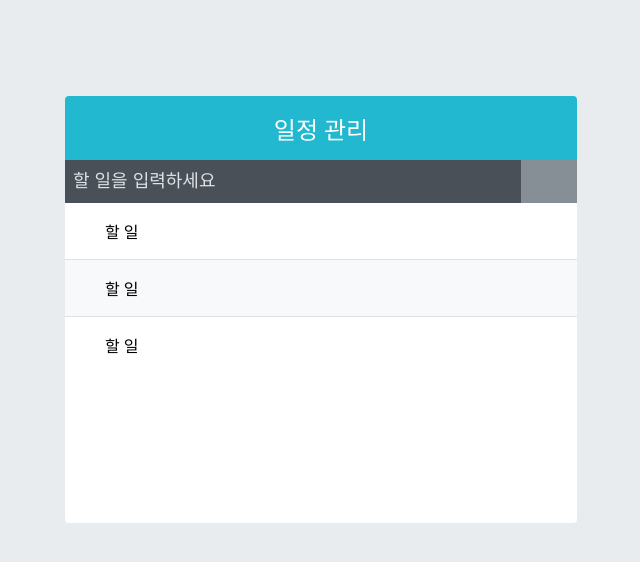
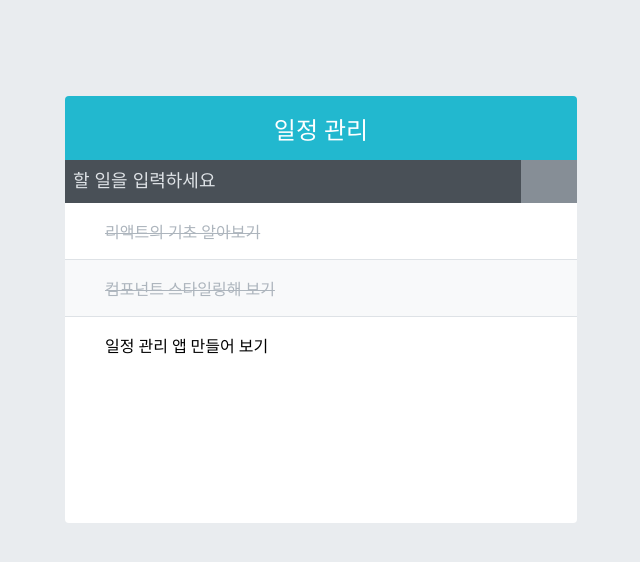
Before and after one commit to heeng2/todo-app, a React (Create React App) app: page / in a window 1280 px wide. Shown: the top 562 px of the page, without its empty margins (319-959 px from the left). Built offline with nearby package versions, Linux system fonts and the light colour scheme; some icons are missing.

Commit message:
10.3.1 props이용하여 todolist전달

```diff
--- a/src/components/TodoList.js
+++ b/src/components/TodoList.js
@@ -2,12 +2,12 @@
 import TodoListItem from "./TodoListItem";
 import './TodoList.scss';
 
-const TodoList = () =>{
+const TodoList = ({todos}) =>{
     return (
         <div className="TodoList">
-            <TodoListItem/>
-            <TodoListItem/>
-            <TodoListItem/>
+            {todos.map(todo=>(
+                <TodoListItem todo={todo} key={todo.id}/>
+            ))}
         </div>
     )
 }
--- a/src/components/TodoListItem.js
+++ b/src/components/TodoListItem.js
@@ -4,14 +4,16 @@
     MdCheckBox,
     MdRemoveCircleOutline
 } from "react-icons/all";
+import cn from 'classnames';
 import './TodoListItem.scss';
 
-const TodoListItem = () =>{
+const TodoListItem = ({todo}) =>{
+    const {text, checked} = todo;
     return (
         <div className="TodoListItem">
-            <div className="checkbox">
-                <MdCheckBoxOutlineBlank/>
-                <div className="text">할 일</div>
+            <div className={cn('checkbox', {checked})}>
+                {checked ? <MdCheckBox/> : <MdCheckBoxOutlineBlank/>}
+                <div className="text">{text}</div>
             </div>
             <div className="remove">
                 <MdRemoveCircleOutline/>
```
Also changed, not shown: 1 other file (tests, documents, lock files or other folders).
